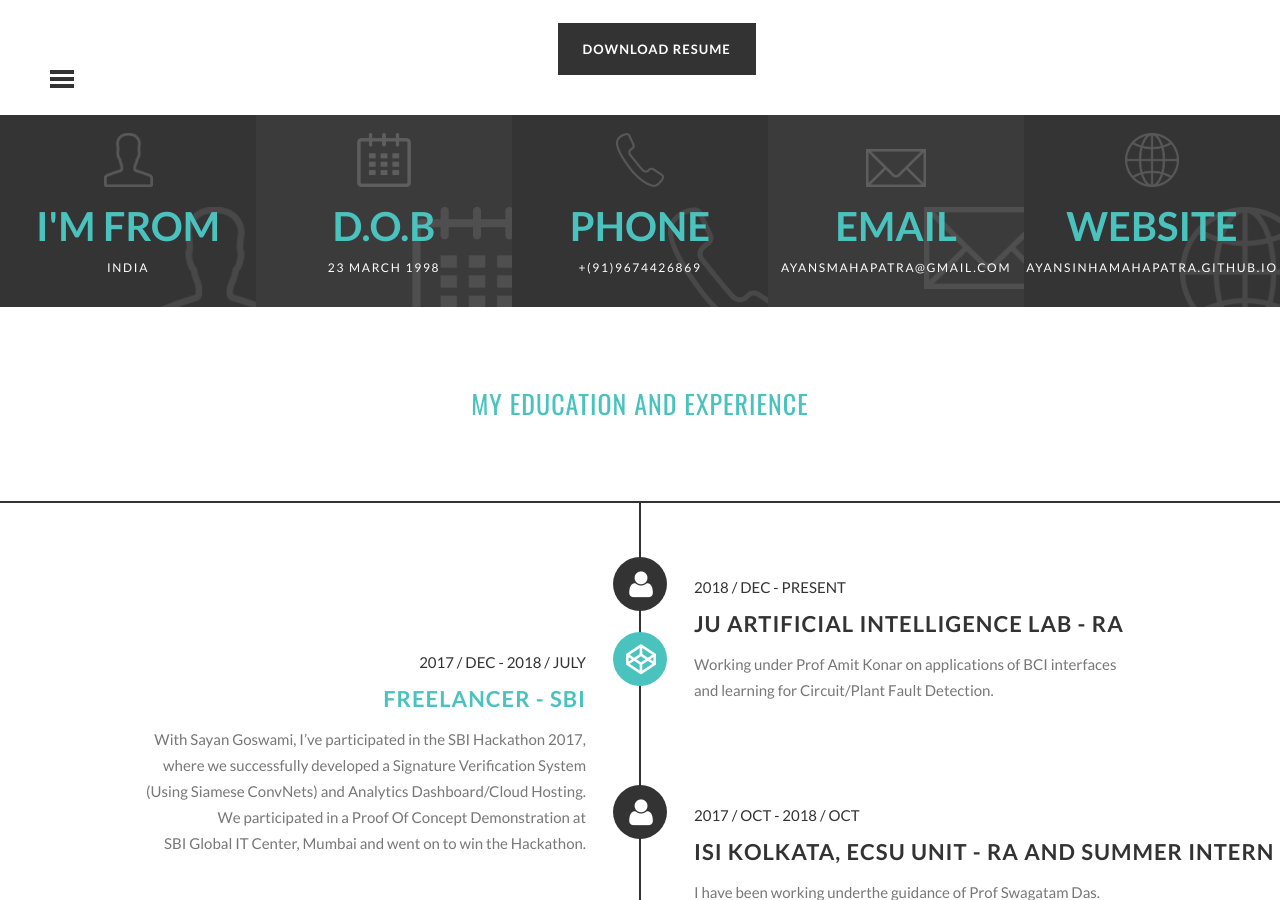
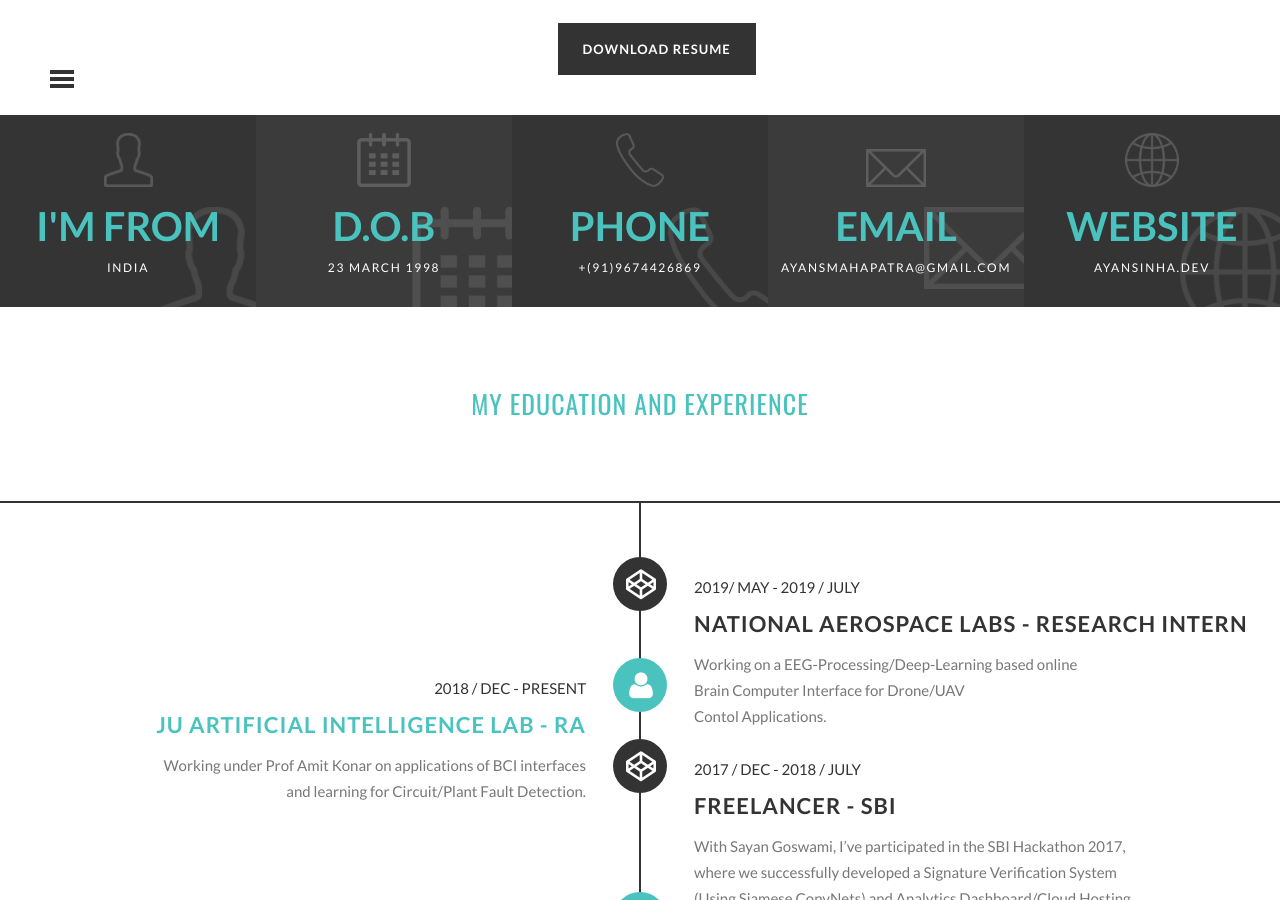
Before and after one commit to AyanSinhaMahapatra/AyanSinhaMahapatra.github.io, a Jekyll site: the page ayan/index.html, which Jekyll copies as it is, in a window 1280 px wide and 900 px high, scrolled down 796 px. Built offline with Jekyll 4.4.1, drawn with Linux system fonts in a browser that asks for light colours.

Commit message:
Adds changes for GSoD

```diff
--- a/ayan/index.html
+++ b/ayan/index.html
@@ -3,7 +3,7 @@
 <head>
 	<meta charset="utf-8">
 	<meta name="viewport" content="width=device-width, initial-scale=1">
-	<title>Ayan's Github Website</title>
+	<title>Ayan's Website</title>
 	<meta name="keywords" content="HTML5,CSS3,HTML,Template,Themeton,VCard,Resume,CV" >
 	<meta name="description" content="Ayan's Github Website">
 	<meta name="author" content="Themeton">
@@ -92,7 +92,7 @@
 				</p>
 				<br>
 				<p>
-					<a itemprop="url" title="My Resume." href="/assets/ayan-resume-openfont.pdf" target="_self" class="btn at-link">Download Resume</a>
+					<a itemprop="url" title="My Resume." href="/assets/ayan-resume-gsod.pdf" target="_self" class="btn at-link">Download Resume</a>
 				</p>
 				<br>			</div>
 		</div>
@@ -143,7 +143,7 @@
 					<div class="entry-box">
 						<span class="icon-img" style="background-image:url(images/pages/profile/icon-5.png);"></span>
 						<h3>website</h3>
-						<p>AyanSinhaMahapatra.github.io</p>
+						<p>ayansinha.dev</p>
 					</div>
 				</div>
 			</div>
@@ -165,6 +165,21 @@
             <div class="timeline-exp">
 
                 <div class="timeline-wrapper">
+
+                	<div class="row">
+                        <div class="col-xs-6 tl-item">
+                            <span class="icon">
+                                <i class="fa fa-codepen"></i>
+                            </span>
+                            <div class="caption">2019/ May  -  2019 / July</div>
+                            <h4>National Aerospace Labs - Research Intern </h4>
+                            <p>
+                                Working on a EEG-Processing/Deep-Learning based online <br>
+                                Brain Computer Interface for Drone/UAV <br>
+                                Contol Applications.
+                            </p>
+                        </div>
+                    </div>
 
                     <div class="row">
                         <div class="col-xs-6 tl-item">
```
Also changed, not shown: _posts/Index/2019-06-15-index-kaggle.md (renamed from _posts/Index/2018-06-15-index-kaggle.md, +1 -1 lines), _posts/Index/2019-06-15-index-neuro.md (renamed from _posts/Index/2018-06-15-index-neuro.md, +1 -1 lines), _posts/Index/2019-06-15-index-oss.md (added, +6 -0 lines), _posts/Tech_Writings/2019-06-15-tech-writings-django-vs-flask.md (added, +91 -0 lines), _posts/Index/2019-06-15-index-tech-writing.md (renamed from _posts/Index/2018-06-15-index-tech-writing.md), _posts/Kaggle/2019-06-15-kaggle-start-now.md (renamed from _posts/Kaggle/2018-06-15-kaggle-start-now.md), _posts/Neuroscience/2019-06-15-neuro-eeg-mne-basic.md (renamed from _posts/Neuroscience/2018-06-15-neuro-eeg-mne-basic.md), _posts/Tech_Writings/2019-06-15-tech-writings-git-basics.md (renamed from _posts/Tech_Writings/2018-06-15-tech-writings-git-basics.md), assets/blog_photos/Tech_Writings/django-vs-flask.jpg (added), assets/blog_photos/Tech_Writings/pytorch_tensorflow.png (added), assets/blog_photos/Tech_Writings/stack_overflow_flask_django.png (added), 1 other file.
